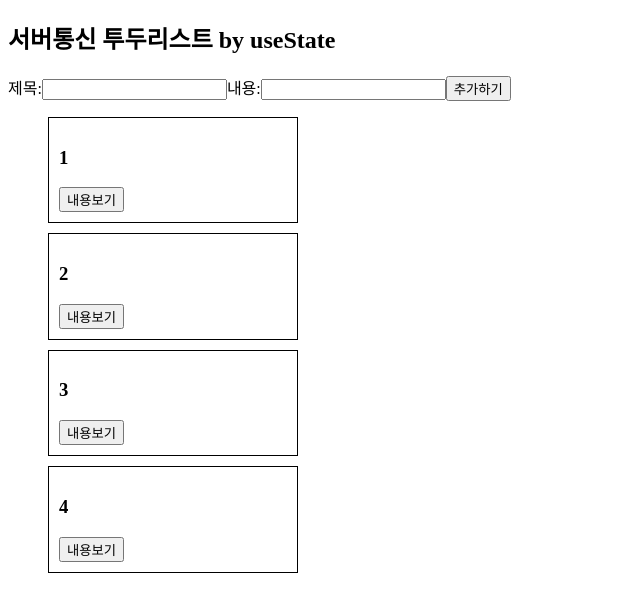
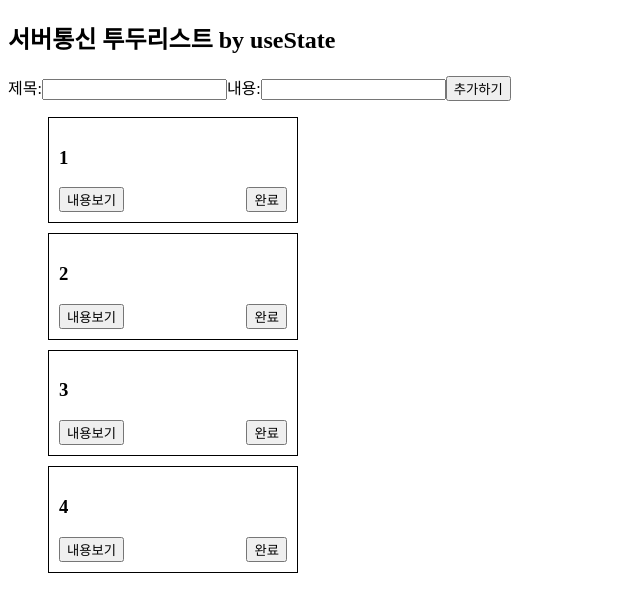
Before and after one commit to cara656513/st-7-17th-lecture, a React (Vite) app: page / in a window 1280 px wide. Shown: the top 612 px of the page, without its empty margins (0-640 px from the left). Built offline with nearby package versions, Linux system fonts and the light colour scheme; data requests are answered from the project's data file.

Commit message:
일부수정

```diff
--- a/src/components/TodoList.tsx
+++ b/src/components/TodoList.tsx
@@ -1,12 +1,20 @@
 import { useNavigate } from "react-router-dom";
-import { type Todo } from "../types/todo.type";
+import { type TodoWithIsDone } from "../types/todo.type";
 
 type TodoListProps = {
-  todos: Todo[];
+  todos: TodoWithIsDone[];
+  setTodos: React.Dispatch<React.SetStateAction<TodoWithIsDone[]>>;
 };
 
-export default function TodoList({ todos }: TodoListProps) {
+export default function TodoList({ todos, setTodos }: TodoListProps) {
   const navigate = useNavigate();
+  const toggleTodo = (id: TodoWithIsDone["id"]) => {
+    setTodos((prevTodos) =>
+      prevTodos.map((todo) =>
+        todo.id === id ? { ...todo, isDone: !todo.isDone } : todo,
+      ),
+    );
+  };
   return (
     <ul style={{ listStyle: "none", width: 250 }}>
       {todos.map((todo) => (
@@ -16,12 +24,18 @@ export default function TodoList({ todos }: TodoListProps) {
             border: "1px solid black",
             padding: "10px",
             marginBottom: "10px",
+            textDecoration: todo.isDone ? "line-through" : "none",
           }}
         >
           <h3>{todo.title}</h3>
-          <button onClick={() => navigate(`/detail/${todo.id}`)}>
-            내용보기
-          </button>
+          <div style={{ display: "flex", justifyContent: "space-between" }}>
+            <button onClick={() => navigate(`/detail/${todo.id}`)}>
+              내용보기
+            </button>
+            <button onClick={() => toggleTodo(todo.id)}>
+              {todo.isDone ? "취소" : "완료"}
+            </button>
+          </div>
         </li>
       ))}
     </ul>
--- a/src/pages/Home.tsx
+++ b/src/pages/Home.tsx
@@ -1,21 +1,22 @@
 import { useState, useEffect } from "react";
 import TodoForm from "../components/TodoForm";
 import TodoList from "../components/TodoList";
-import { type Todo } from "../types/todo.type";
+import { type TodoWithIsDone, type Todo } from "../types/todo.type";
 
 export default function Home() {
   const [isLoading, setIsLoading] = useState<boolean>(true);
   const [error, setError] = useState<null | Error>(null);
-  const [data, setData] = useState<Todo[]>([]);
+  const [data, setData] = useState<TodoWithIsDone[]>([]);
 
-  const fetchData = async () => {
+  const fetchData = async (): Promise<void> => {
     try {
       const response = await fetch("http://localhost:4000/todos");
       if (!response.ok) {
         throw new Error(`HTTP error! status: ${response.status}`);
       }
-      const data = await response.json();
-      setData(data);
+      const data: Todo[] = await response.json();
+      const todosWithIsDone = data.map((todo) => ({ ...todo, isDone: false }));
+      setData(todosWithIsDone);
     } catch (err) {
       if (err instanceof Error) {
         setError(err);
@@ -46,7 +47,7 @@ export default function Home() {
     <>
       <h2>서버통신 투두리스트 by useState</h2>
       <TodoForm fetchData={fetchData} setError={setError} />
-      <TodoList todos={data} />
+      <TodoList todos={data} setTodos={setData} />
     </>
   );
 }
--- a/src/types/todo.type.ts
+++ b/src/types/todo.type.ts
@@ -7,5 +7,9 @@ export type Todo = {
   title: string;
   contents: string;
   createdAt: number;
-  extraProperty: ExtraPropertyType;
+  extraProperty?: ExtraPropertyType;
 };
+
+export type TodoWithIsDone = Todo & {
+  isDone: boolean;
+};
```
